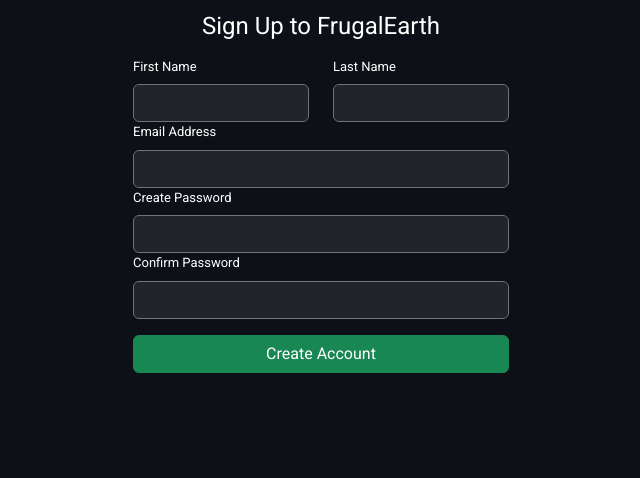
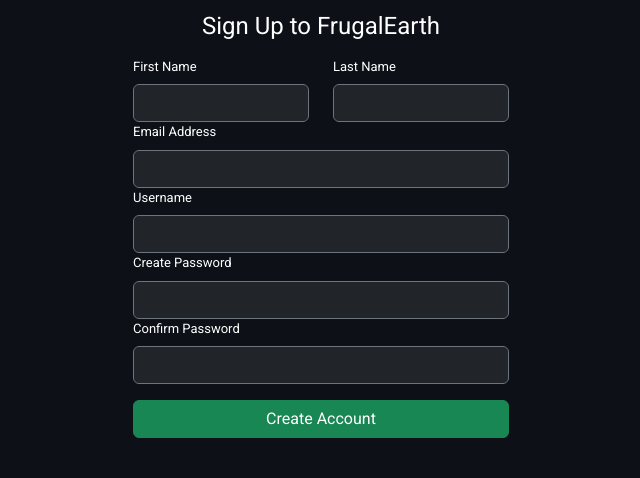
Before and after one commit to ian4727/Frugal-Earth, a Django app: page /signup/ in a window 1280 px wide. Shown: the part 204-682 px from the top of the page, without its empty margins (319-959 px from the left). Run offline with Django 4.2, Linux system fonts and the light colour scheme.

Commit message:
Update signup.html

```diff
--- a/template/signup.html
+++ b/template/signup.html
@@ -75,6 +75,9 @@
         <label for="email" class="form-label">Email Address</label>
         <input type="email" class="form-control bg-dark border border-secondary text-white" id="email" aria-describedby="emailHelp">
 
+       <label for="username" class="form-label">Username</label>
+        <input type="username" class="form-control bg-dark border border-secondary text-white" id="username" aria-describedby="emailHelp">
+
         <label for="password" class="form-label">Create Password</label>
         <input type="password" class="form-control bg-dark border border-secondary text-white" id="password" aria-describedby="emailHelp">
 
```
